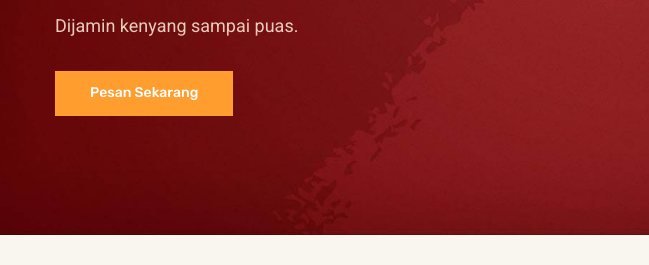
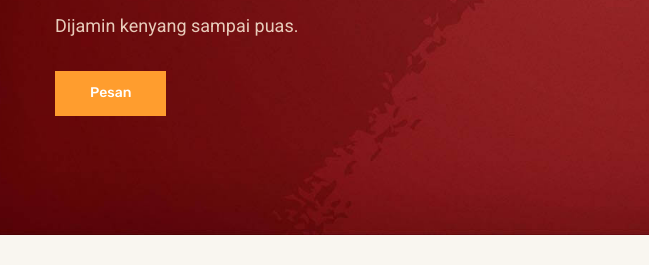
Before and after one commit to mukharomdev/nasigorengbrebes, a website: page index.html in a window 1280 px wide. Shown: the part 535-800 px from the top of the page, 0-649 px from the left. Drawn offline with nearby package versions, Linux system fonts and the light colour scheme; grey boxes are pictures that could not be loaded.

Commit message:
update:index.html

```diff
--- a/index.html
+++ b/index.html
@@ -136,7 +136,7 @@
 
             <p class="hero-text">Dijamin kenyang sampai puas.</p>
 
-            <button class="btn">Pesan Sekarang</button>
+            <button class="btn"><a href="tel:+6289657514804">Pesan</a></button>
 
           </div>
 
```
